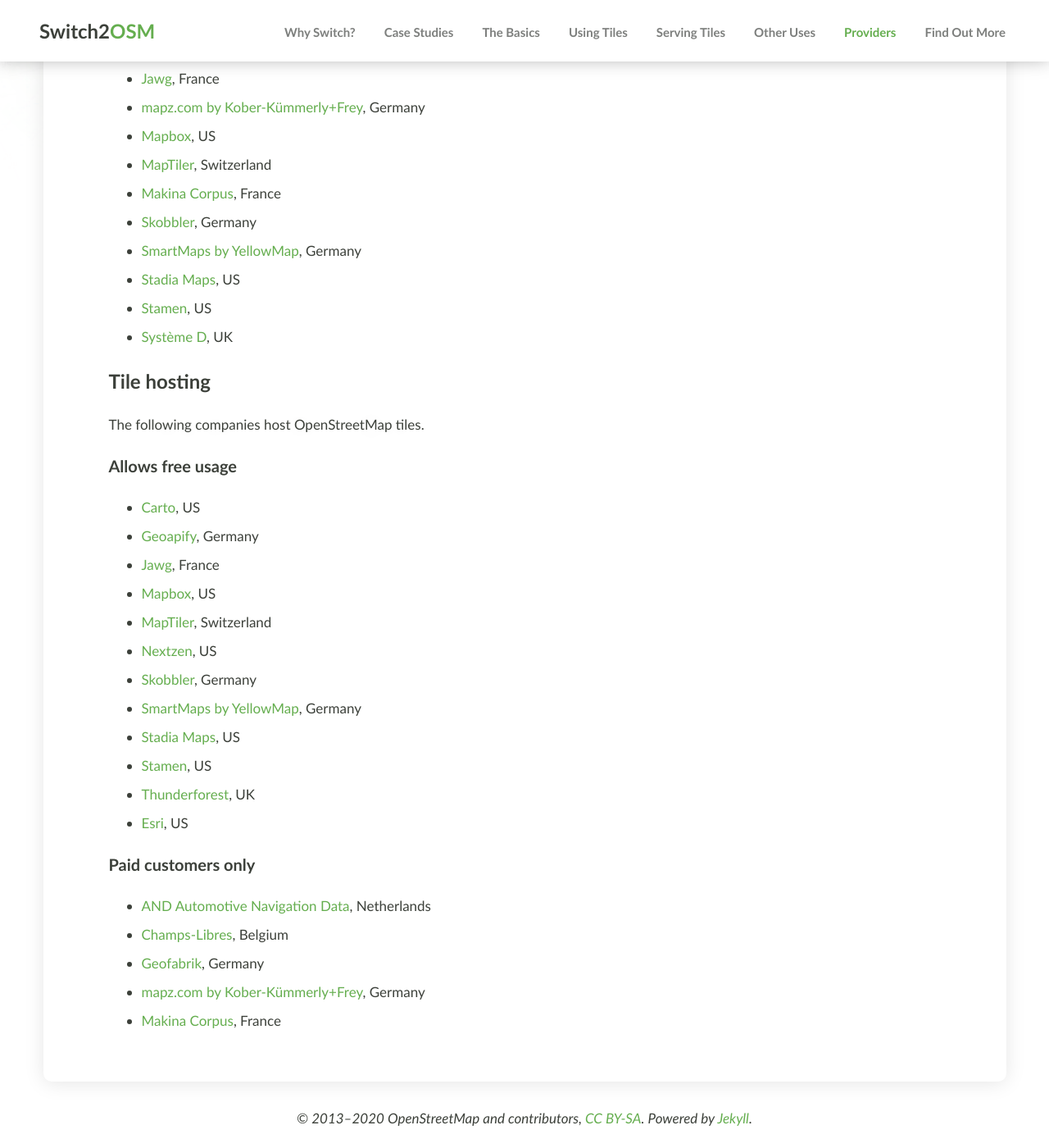
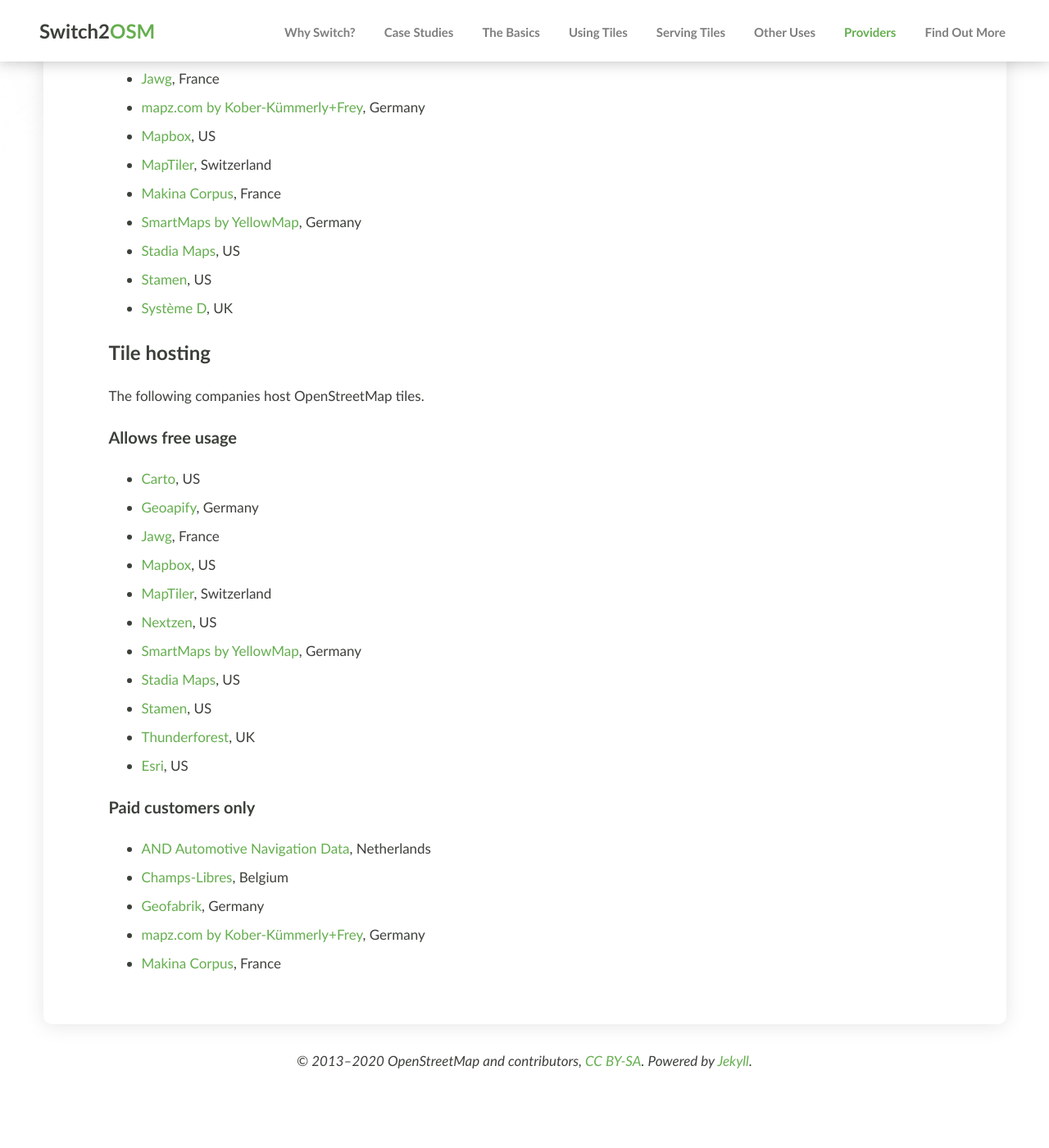
Before and after one commit to switch2osm/switch2osm, a Jekyll site: the page built from providers.md, in a window 1280 px wide and 1400 px high, scrolled down 671 px. Shown: the whole window at 82% size. Built offline with Jekyll 4.4.1, drawn with Linux system fonts in a browser that asks for light colours; comment, search, counter and statistics services are not loaded; after the commit the page ends 2009 px from its top, so only the background shows below that.

Commit message:
Remove Skobbler from the providers list
Unfortunately they have shut down their developer program, and the links lead only to an explanatory page.

```diff
--- a/providers.md
+++ b/providers.md
@@ -22,7 +22,6 @@
 * [Mapbox](https://www.mapbox.com/), US
 * [MapTiler](https://www.maptiler.com/), Switzerland
 * [Makina Corpus](https://makina-corpus.com/), France
-* [Skobbler](https://developer.skobbler.com/), Germany
 * [SmartMaps by YellowMap](https://www.smartmaps.net/en/), Germany
 * [Stadia Maps](https://stadiamaps.com), US
 * [Stamen](https://www.stamen.com/), US
@@ -40,7 +39,6 @@
 * [Mapbox](http://mapbox.com/), US
 * [MapTiler](https://www.maptiler.com/), Switzerland
 * [Nextzen](https://www.nextzen.org/), US
-* [Skobbler](https://developer.skobbler.com/), Germany
 * [SmartMaps by YellowMap](https://www.smartmaps.net/en/), Germany
 * [Stadia Maps](https://stadiamaps.com), US
 * [Stamen](https://stamen.com/), US
```
